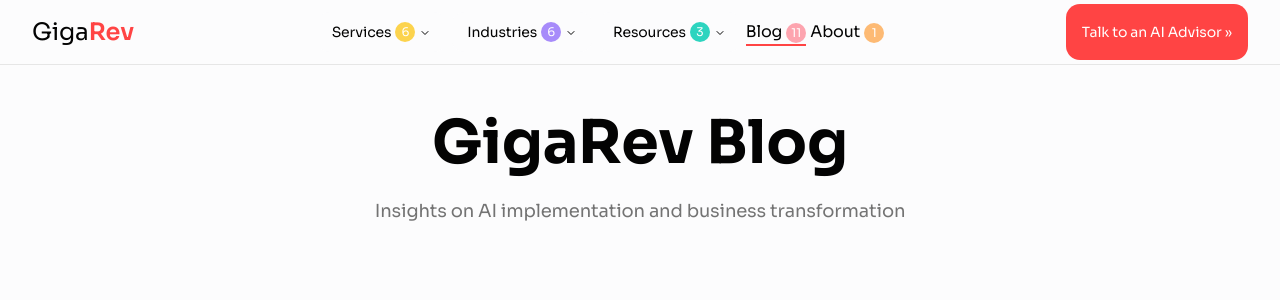
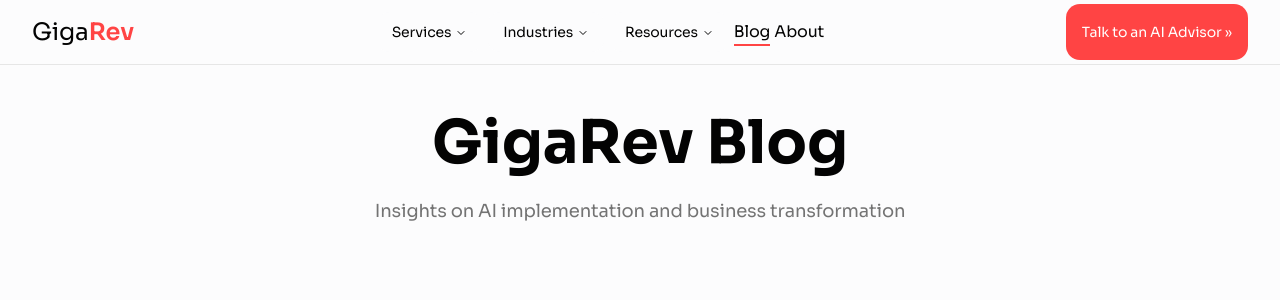
Before and after one commit to darshan-x/website-tab-tweaker-magic, a React (Vite) app: page /blog in a window 1280 px wide. Shown: the top 300 px of the page. Built offline with nearby package versions, Linux system fonts and the light colour scheme.

Commit message:
Remove nav item badges
Remove the colored badges next to each top navigation item.

```diff
--- a/src/components/layout/Navbar.tsx
+++ b/src/components/layout/Navbar.tsx
@@ -56,8 +56,8 @@ const Navbar = () => {
   ];
 
   const navItems = [
-    { name: 'Blog', href: '/blog', badge: { color: 'bg-rose-300 text-black', text: '11' } },
-    { name: 'About', href: '/about', badge: { color: 'bg-orange-300 text-black', text: '1' } }
+    { name: 'Blog', href: '/blog' },
+    { name: 'About', href: '/about' }
   ];
 
   const isActive = (href: string) => {
@@ -91,7 +91,6 @@ const Navbar = () => {
                   <NavigationMenuItem>
                     <NavigationMenuTrigger className="nav-link group">
                       Services
-                      <span className="nav-badge bg-amber-300 text-black">6</span>
                     </NavigationMenuTrigger>
                     <NavigationMenuContent>
                       <div className="w-[600px] p-6 bg-background shadow-lg rounded-lg border z-50">
@@ -144,7 +143,6 @@ const Navbar = () => {
                   <NavigationMenuItem>
                     <NavigationMenuTrigger className="nav-link group">
                       Industries
-                      <span className="nav-badge bg-violet-400 text-white">6</span>
                     </NavigationMenuTrigger>
                     <NavigationMenuContent>
                       <div className="w-[300px] p-6 bg-background shadow-lg rounded-lg border z-50">
@@ -168,7 +166,6 @@ const Navbar = () => {
                   <NavigationMenuItem>
                     <NavigationMenuTrigger className="nav-link group">
                       Resources
-                      <span className="nav-badge bg-teal-400 text-white">3</span>
                     </NavigationMenuTrigger>
                     <NavigationMenuContent>
                       <div className="w-[280px] p-6 bg-background shadow-lg rounded-lg border z-50">
@@ -196,9 +193,6 @@ const Navbar = () => {
                         className={`nav-link ${isActive(item.href) ? 'active' : ''}`}
                       >
                         {item.name}
-                        <span className={`nav-badge ${item.badge.color}`}>
-                          {item.badge.text}
-                        </span>
                       </Link>
                     </NavigationMenuItem>
                   ))}
```
